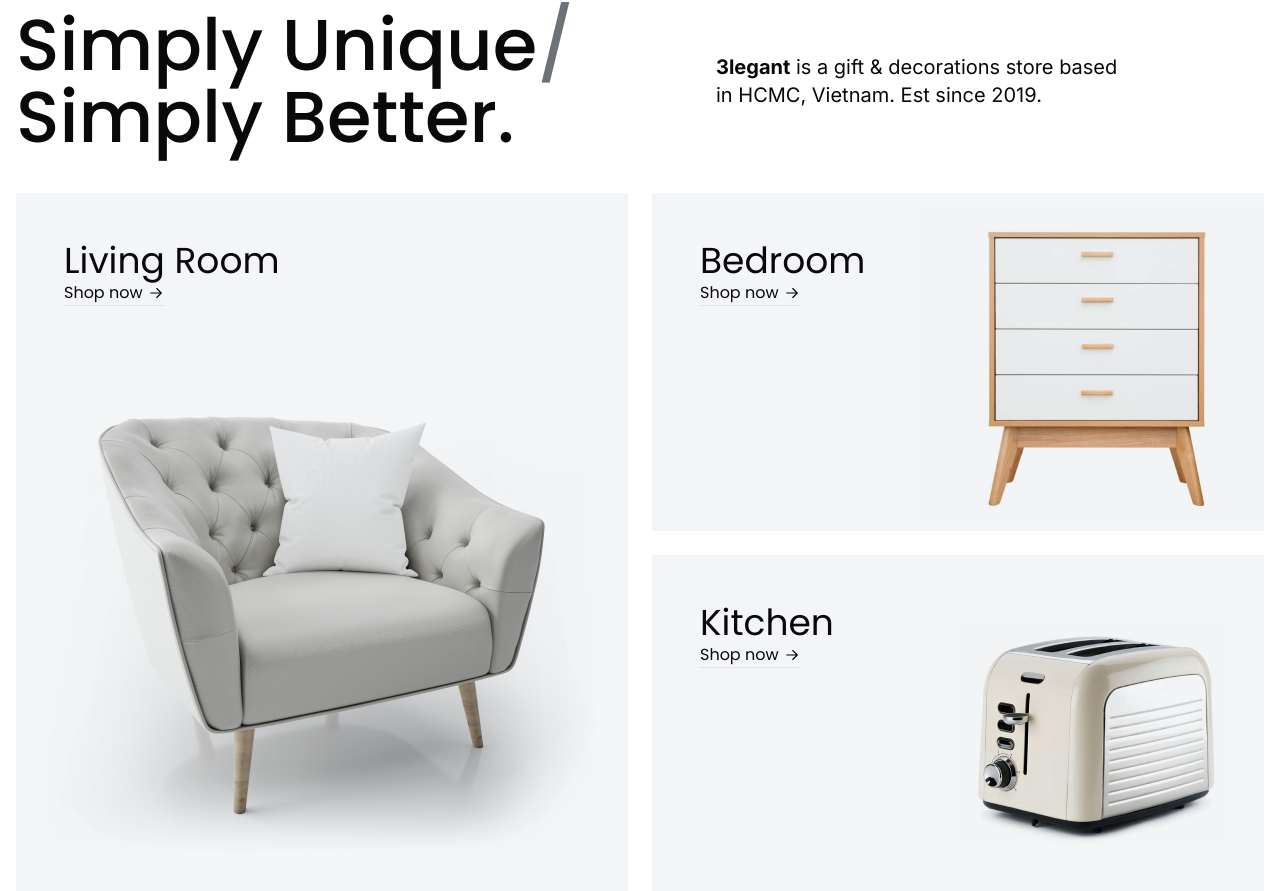
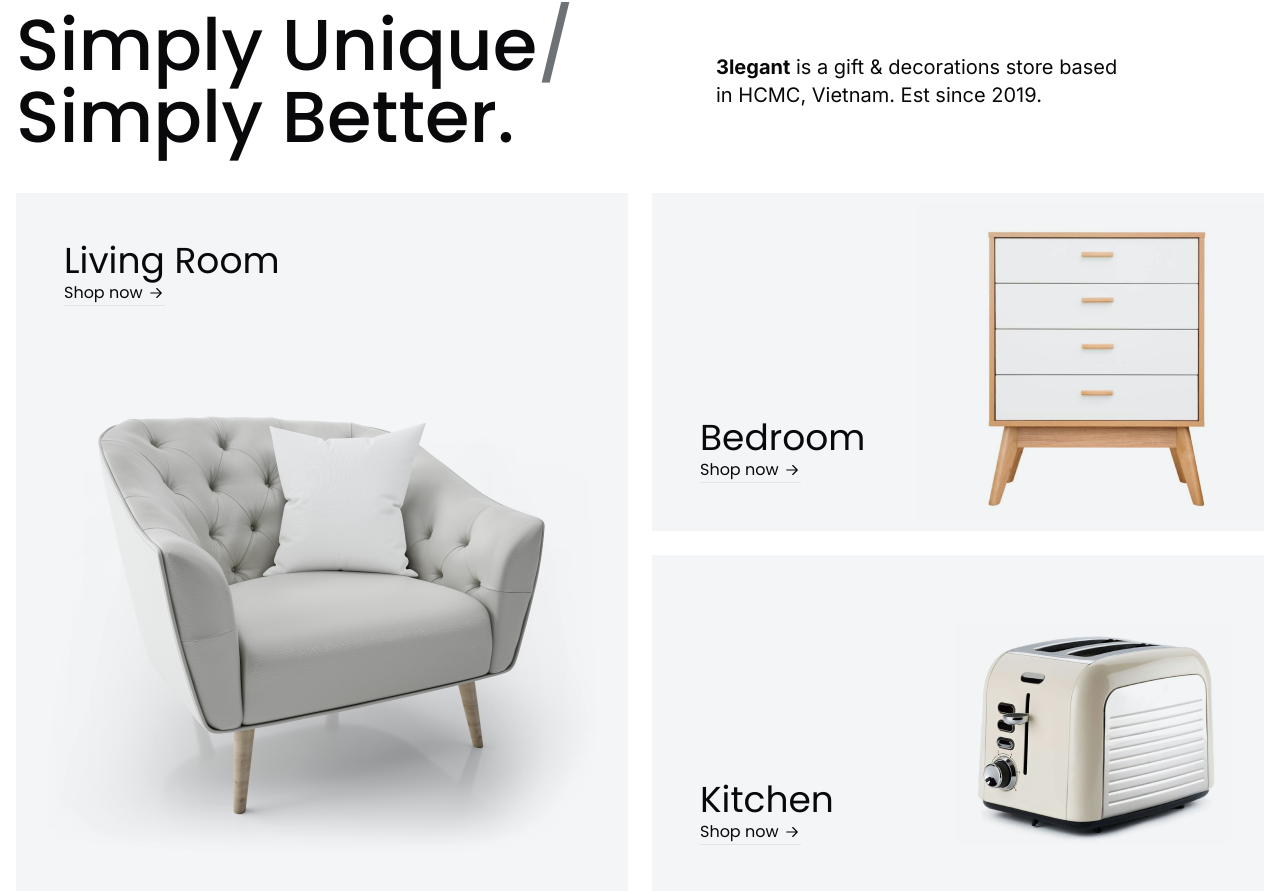
Before and after one commit to afridiwhatever/elegant-furnitures, a Next.js app: page / in a window 1280 px wide. Shown: the part 839-1730 px from the top of the page. Built offline with nearby package versions, Linux system fonts and the light colour scheme.

Commit message:
category card working

```diff
--- a/src/components/About.tsx
+++ b/src/components/About.tsx
@@ -7,7 +7,7 @@ const About = () => {
         Simply Unique<span className="text-[#6C7275]">/</span>
         <br /> Simply Better.
       </span>
-      <span className="block text-xl lg:max-w-[420px]">
+      <span className="block text-xl lg:max-w-[420px] mt-4 lg:mt-0">
         <b>3legant</b> is a gift & decorations store based in HCMC, Vietnam. Est
         since 2019.
       </span>
--- a/src/components/CategoryCard.tsx
+++ b/src/components/CategoryCard.tsx
@@ -28,14 +28,15 @@ const CategoryCard = ({
   return (
     <div
       className={cn(
-        "font-poppins p-12 bg-neutralGray bg-no-repeat bg-right min-h-[290px] lg:min-h-0",
+        "font-poppins p-6 lg:p-12 bg-neutralGray bg-no-repeat min-h-[290px] lg:min-h-0 bg-[length:400px] bg-right-bottom md:bg-auto sm:bg-right",
         bgImageClass,
         {
-          "row-span-2 bg-center": isTall,
+          "row-span-2 sm:bg-center": isTall,
+          "flex flex-col justify-end": !isTall,
         }
       )}
     >
-      <h2 className="text-4xl font-thin">{category}</h2>
+      <h2 className="text-2xl lg:text-4xl font-thin">{category}</h2>
       <ShopNowButton color="black" to={link} />
     </div>
   );
```
